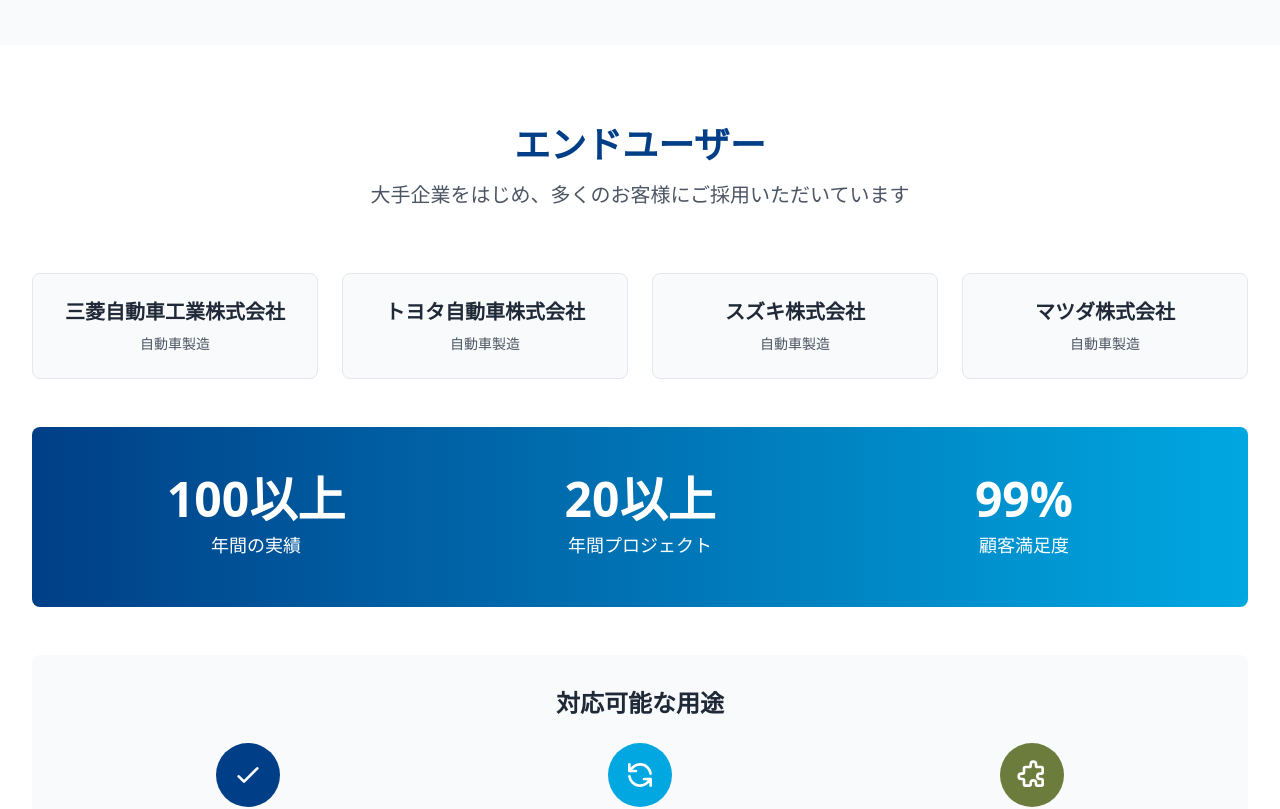
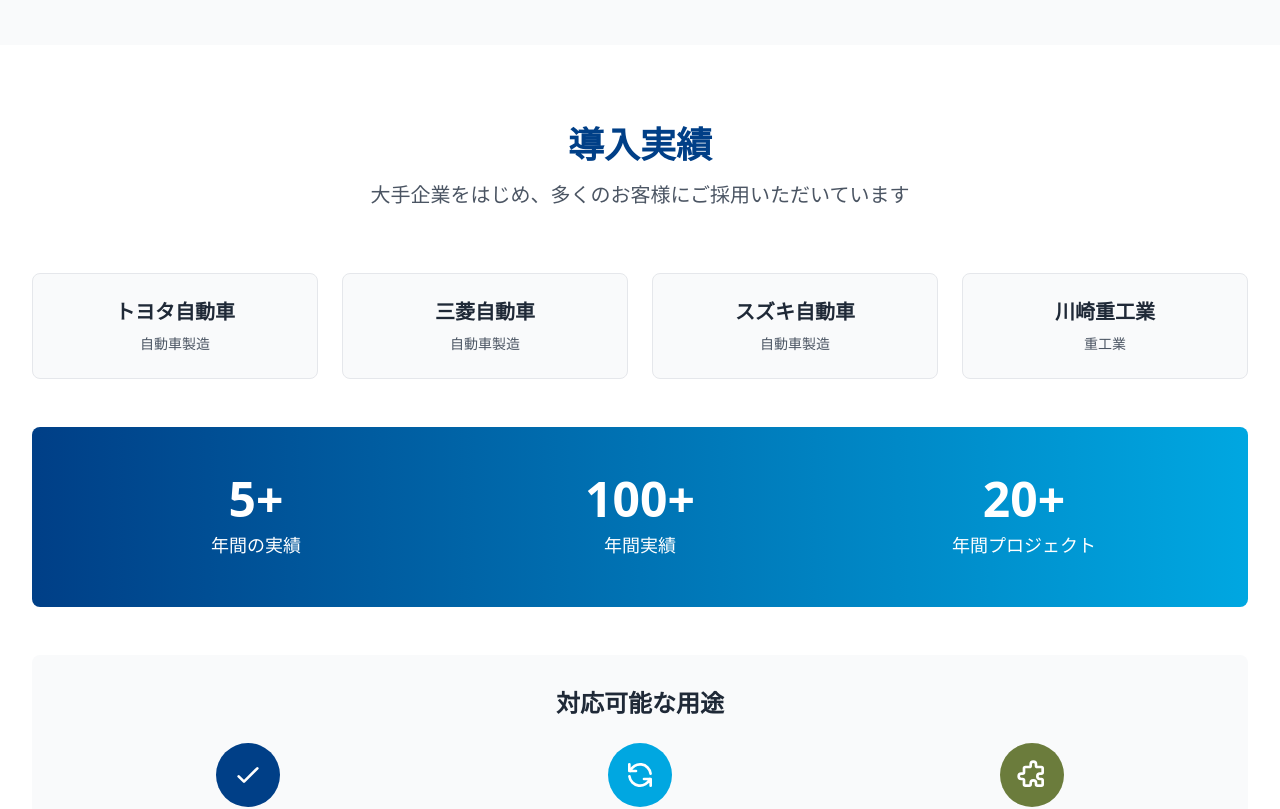
Before and after one commit to reimei830/reimei-website, a Next.js app: page / in a window 1280 px wide. Shown: the part 1420-2229 px from the top of the page. Built offline with nearby package versions, Linux system fonts and the light colour scheme.

Commit message:
Add scroll animations and count-up effects

```diff
--- a/components/Achievements.tsx
+++ b/components/Achievements.tsx
@@ -1,21 +1,27 @@
+import FadeIn from './FadeIn'
+import CountUp from './CountUp'
+
 export default function Achievements() {
   const clients = [
-    { name: '三菱自動車工業株式会社', industry: '自動車製造' },
-    { name: 'トヨタ自動車株式会社', industry: '自動車製造' },
-    { name: 'スズキ株式会社', industry: '自動車製造' },
-    { name: 'マツダ株式会社', industry: '自動車製造' },
+    { name: 'トヨタ自動車', industry: '自動車製造' },
+    { name: '三菱自動車', industry: '自動車製造' },
+    { name: 'スズキ自動車', industry: '自動車製造' },
+    { name: '川崎重工業', industry: '重工業' },
   ]
 
   return (
     <section id="achievements" className="py-20 bg-white">
       <div className="max-w-7xl mx-auto px-4 sm:px-6 lg:px-8">
+        <FadeIn>
           <div className="text-center mb-16">
-          <h2 className="text-4xl font-bold text-reimei-blue mb-4">エンドユーザー</h2>
+            <h2 className="text-4xl font-bold text-reimei-blue mb-4">導入実績</h2>
             <p className="text-xl text-gray-600">
               大手企業をはじめ、多くのお客様にご採用いただいています
             </p>
           </div>
+        </FadeIn>
 
+        <FadeIn delay={0.1} direction="up">
           <div className="grid grid-cols-1 md:grid-cols-2 lg:grid-cols-4 gap-6 mb-12">
             {clients.map((client, index) => (
               <div
@@ -27,24 +33,34 @@
               </div>
             ))}
           </div>
+        </FadeIn>
 
+        <FadeIn delay={0.2}>
           <div className="bg-gradient-to-r from-reimei-blue to-reimei-light-blue rounded-lg p-8 md:p-12 text-white">
             <div className="grid md:grid-cols-3 gap-8 text-center">
               <div>
-      <div className="text-4xl md:text-5xl font-bold mb-2">100以上</div>
+                <div className="text-4xl md:text-5xl font-bold mb-2">
+                  <CountUp end={5} duration={2} suffix="+" />
+                </div>
                 <div className="text-lg">年間の実績</div>
               </div>
               <div>
-      <div className="text-4xl md:text-5xl font-bold mb-2">20以上</div>
-      <div className="text-lg">年間プロジェクト</div>
+                <div className="text-4xl md:text-5xl font-bold mb-2">
+                  <CountUp end={100} duration={2.5} suffix="+" />
+                </div>
+                <div className="text-lg">年間実績</div>
               </div>
               <div>
-      <div className="text-4xl md:text-5xl font-bold mb-2">99%</div>
-      <div className="text-lg">顧客満足度</div>
+                <div className="text-4xl md:text-5xl font-bold mb-2">
+                  <CountUp end={20} duration={2} suffix="+" />
+                </div>
+                <div className="text-lg">年間プロジェクト</div>
               </div>
             </div>
           </div>
+        </FadeIn>
 
+        <FadeIn delay={0.3}>
           <div className="mt-12 bg-gray-50 rounded-lg p-8">
             <h3 className="text-2xl font-bold text-gray-800 mb-6 text-center">対応可能な用途</h3>
             <div className="grid md:grid-cols-3 gap-6">
@@ -77,6 +93,7 @@
               </div>
             </div>
           </div>
+        </FadeIn>
       </div>
     </section>
   )
--- /dev/null
+++ b/components/CountUp.tsx
@@ -0,0 +1,48 @@
+'use client'
+
+import { useEffect, useRef, useState } from 'react'
+import { motion, useMotionValue, useTransform, animate } from 'framer-motion'
+
+interface CountUpProps {
+  end: number
+  duration?: number
+  suffix?: string
+  className?: string
+}
+
+export default function CountUp({ end, duration = 2, suffix = '', className = '' }: CountUpProps) {
+  const [isVisible, setIsVisible] = useState(false)
+  const ref = useRef<HTMLDivElement>(null)
+  const count = useMotionValue(0)
+  const rounded = useTransform(count, Math.round)
+
+  useEffect(() => {
+    const observer = new IntersectionObserver(
+      ([entry]) => {
+        if (entry.isIntersecting && !isVisible) {
+          setIsVisible(true)
+          const controls = animate(count, end, { duration })
+          return controls.stop
+        }
+      },
+      { threshold: 0.5 }
+    )
+
+    if (ref.current) {
+      observer.observe(ref.current)
+    }
+
+    return () => {
+      if (ref.current) {
+        observer.unobserve(ref.current)
+      }
+    }
+  }, [end, duration, isVisible])
+
+  return (
+    <div ref={ref} className={className}>
+      <motion.span>{rounded}</motion.span>
+      {suffix}
+    </div>
+  )
+}
--- /dev/null
+++ b/components/FadeIn.tsx
@@ -0,0 +1,62 @@
+'use client'
+
+import { useEffect, useRef, useState } from 'react'
+import { motion } from 'framer-motion'
+
+interface FadeInProps {
+  children: React.ReactNode
+  delay?: number
+  direction?: 'up' | 'down' | 'left' | 'right' | 'none'
+  className?: string
+}
+
+export default function FadeIn({
+  children,
+  delay = 0,
+  direction = 'up',
+  className = ''
+}: FadeInProps) {
+  const [isVisible, setIsVisible] = useState(false)
+  const ref = useRef<HTMLDivElement>(null)
+
+  useEffect(() => {
+    const observer = new IntersectionObserver(
+      ([entry]) => {
+        if (entry.isIntersecting) {
+          setIsVisible(true)
+        }
+      },
+      { threshold: 0.1 }
+    )
+
+    if (ref.current) {
+      observer.observe(ref.current)
+    }
+
+    return () => {
+      if (ref.current) {
+        observer.unobserve(ref.current)
+      }
+    }
+  }, [])
+
+  const directions = {
+    up: { y: 40 },
+    down: { y: -40 },
+    left: { x: 40 },
+    right: { x: -40 },
+    none: {}
+  }
+
+  return (
+    <motion.div
+      ref={ref}
+      initial={{ opacity: 0, ...directions[direction] }}
+      animate={isVisible ? { opacity: 1, x: 0, y: 0 } : {}}
+      transition={{ duration: 0.6, delay }}
+      className={className}
+    >
+      {children}
+    </motion.div>
+  )
+}
--- a/components/Services.tsx
+++ b/components/Services.tsx
@@ -1,14 +1,19 @@
+import FadeIn from './FadeIn'
+
 export default function Services() {
   return (
     <section id="services" className="py-20 bg-gray-50">
       <div className="max-w-7xl mx-auto px-4 sm:px-6 lg:px-8">
+        <FadeIn>
           <div className="text-center mb-16">
             <h2 className="text-4xl font-bold text-reimei-blue mb-4">事業内容</h2>
             <p className="text-xl text-gray-600">製造業向け自動化設備の電気設計施工</p>
           </div>
+        </FadeIn>
 
         <div className="grid md:grid-cols-2 gap-8">
           {/* PLC設計 */}
+          <FadeIn delay={0.1} direction="left">
             <div className="bg-white rounded-lg shadow-lg p-8 hover:shadow-xl transition-shadow">
               <div className="flex items-center mb-6">
                 <div className="bg-reimei-blue text-white p-4 rounded-lg">
@@ -47,8 +52,10 @@
                 </ul>
               </div>
             </div>
+          </FadeIn>
 
           {/* 協働ロボット統合 */}
+          <FadeIn delay={0.2} direction="right">
             <div className="bg-white rounded-lg shadow-lg p-8 hover:shadow-xl transition-shadow">
               <div className="flex items-center mb-6">
                 <div className="bg-reimei-light-blue text-white p-4 rounded-lg">
@@ -100,6 +107,7 @@
                 </ul>
               </div>
             </div>
+          </FadeIn>
         </div>
       </div>
     </section>
--- a/package.json
+++ b/package.json
@@ -15,6 +15,7 @@
   "dependencies": {
     "@types/node": "^24.10.0",
     "@types/react": "^19.2.2",
+    "framer-motion": "^12.23.24",
     "next": "^16.0.1",
     "react": "^19.2.0",
     "react-dom": "^19.2.0",
```
Also changed, not shown: 1 other file (tests, documents, lock files or other folders). Lines whose indentation alone changed are shown as unchanged.
